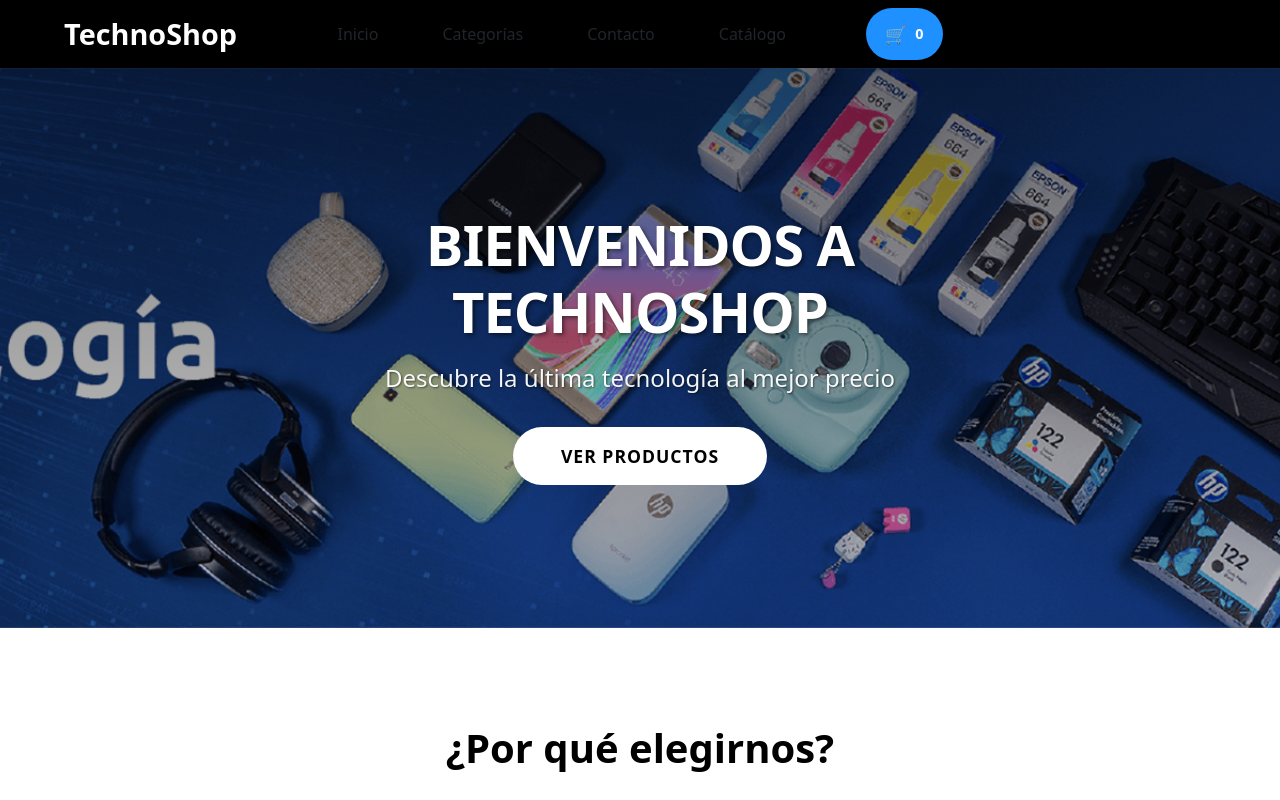
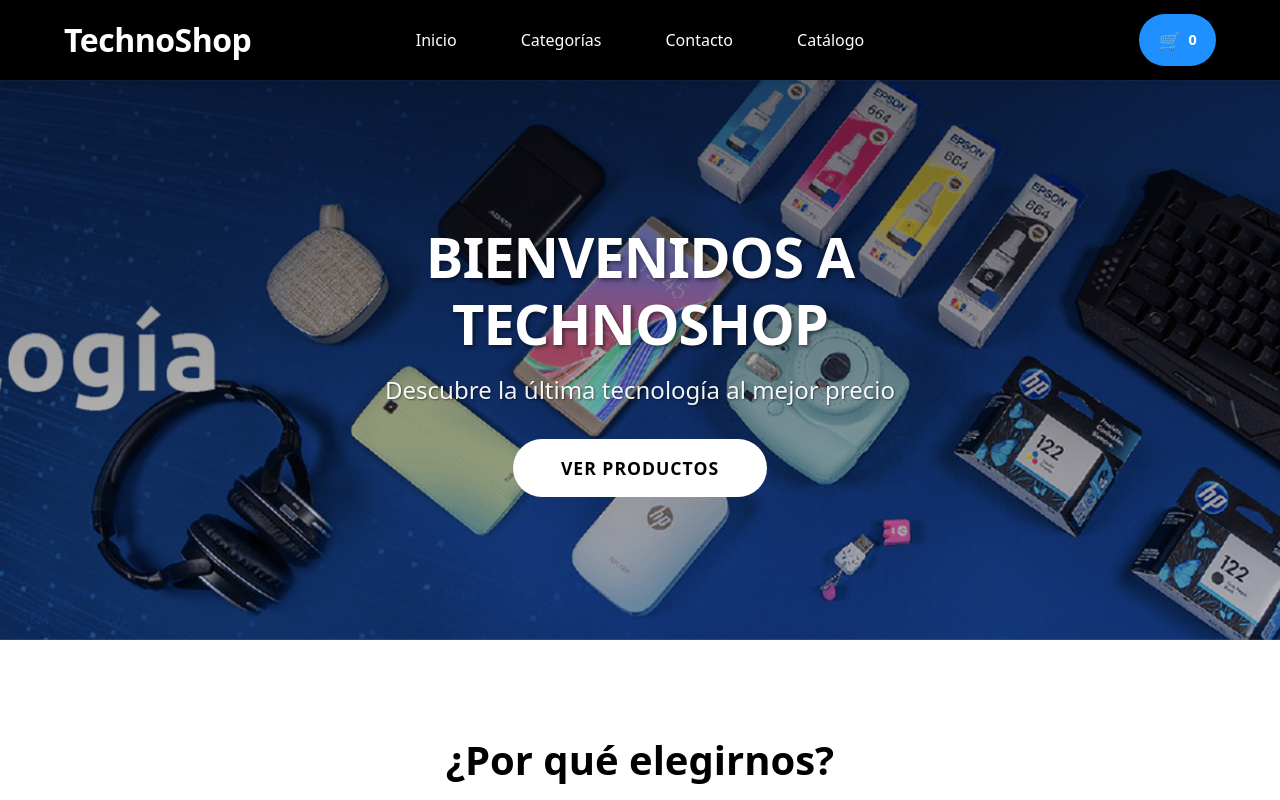
Before and after one commit to VaneSolis/Technoshop, a React (Vite) app: page / in a window 1280 px wide. Shown: the top 800 px of the page. Built offline with nearby package versions, Linux system fonts and the light colour scheme.

Commit message:
Restaurados los estilos originales de la barra de navegación

```diff
--- a/src/components/navigation/NavBar.css
+++ b/src/components/navigation/NavBar.css
@@ -10,22 +10,27 @@
 }
 
 .navbar {
-    background-color: #000;
-    padding: 1rem 0;
+    background-color: #000000;
+    box-shadow: 0 2px 10px rgba(0, 0, 0, 0.1);
     position: fixed;
     top: 0;
     left: 0;
     right: 0;
     z-index: 1000;
+    height: 80px;
+    width: 100%;
 }
 
 .navbar-container {
+    width: 100%;
     max-width: 1440px;
     margin: 0 auto;
     padding: 0 2rem;
     display: flex;
     justify-content: space-between;
     align-items: center;
+    height: 100%;
+    position: relative;
 }
 
 .logo {
@@ -37,31 +42,60 @@
 }
 
 .logo h1 {
+    margin: 0;
+    font-size: 2rem;
+    font-weight: 600;
+    letter-spacing: -0.5px;
     color: #fff;
-    font-size: 1.8rem;
-    margin: 0;
-    font-weight: 600;
+    -webkit-text-fill-color: #fff;
+    background: none;
 }
 
 .nav-menu {
     display: flex;
+    gap: 3rem;
+    align-items: center;
+    margin: 0 auto;
+    padding: 0;
     list-style: none;
-    margin: 0;
-    padding: 0;
-    align-items: center;
-    gap: 2rem;
+    height: 100%;
+    justify-content: center;
+    flex: 1;
 }
 
 .nav-link {
-    color: #fff;
     text-decoration: none;
-    font-size: 1rem;
+    color: #fff !important;
     font-weight: 500;
-    transition: color 0.3s ease;
+    font-size: 1.1rem;
+    transition: all 0.3s ease;
+    position: relative;
+    height: 100%;
+    display: flex;
+    align-items: center;
+    padding: 0 1rem;
 }
 
 .nav-link:hover {
-    color: #ccc;
+    color: #fff !important;
+    text-shadow: 0 0 15px rgba(255, 255, 255, 0.8);
+}
+
+.nav-link::after {
+    content: '';
+    position: absolute;
+    bottom: 0;
+    left: 0;
+    width: 100%;
+    height: 3px;
+    background: linear-gradient(90deg, #1e90ff, #00bfff);
+    transform: scaleX(0);
+    transition: transform 0.3s ease;
+    border-radius: 3px;
+}
+
+.nav-link:hover::after {
+    transform: scaleX(1);
 }
 
 .menu-toggle {
@@ -137,37 +171,93 @@
 }
 
 .dropdown-content .nav-link {
-    color: #000;
+    color: #000 !important;
     padding: 0.75rem 1rem;
     display: block;
     transition: background-color 0.3s ease;
+    height: auto;
+    text-shadow: none;
 }
 
 .dropdown-content .nav-link:hover {
     background-color: #f5f5f5;
-    color: #000;
+    color: #000 !important;
+    text-shadow: none;
+}
+
+.dropdown-content .nav-link::after {
+    display: none;
 }
 
 /* Estilos para móviles */
 @media screen and (max-width: 768px) {
+    .navbar {
+        height: 60px;
+    }
+
+    .navbar-container {
+        padding: 0 1rem;
+    }
+
+    .logo {
+        left: 1rem;
+    }
+
+    .logo h1 {
+        font-size: 1.5rem;
+    }
+
     .menu-toggle {
         display: block;
+        right: 1rem;
     }
 
     .nav-menu {
-        display: none;
-        position: absolute;
-        top: 100%;
+        position: fixed;
+        top: 60px;
         left: 0;
         right: 0;
-        background-color: #000;
+        background-color: rgba(0, 0, 0, 0.98);
         flex-direction: column;
-        padding: 1rem 0;
-        gap: 1rem;
+        padding: 2rem;
+        gap: 1.5rem;
+        transform: translateY(-150%);
+        transition: transform 0.3s ease-in-out;
+        backdrop-filter: blur(10px);
+        height: auto;
+        justify-content: flex-start;
     }
 
     .nav-menu.active {
+        transform: translateY(0);
+    }
+
+    .nav-link {
+        color: #fff !important;
+        font-size: 1.2rem;
+        width: 100%;
+        text-align: center;
+        padding: 1rem;
+        height: auto;
+        border-radius: 8px;
+        background: rgba(255, 255, 255, 0.05);
+    }
+
+    .nav-link:hover {
+        background: rgba(255, 255, 255, 0.1);
+        transform: translateY(-2px);
+    }
+
+    .nav-link::after {
+        display: none;
+    }
+
+    .cart-widget {
+        position: static;
+        margin-top: 1rem;
+        width: 100%;
         display: flex;
+        justify-content: center;
     }
 
     .dropdown-content {
@@ -186,19 +276,21 @@
     }
 
     .dropdown-content .nav-link {
-        color: #fff;
+        color: #fff !important;
         padding: 0.5rem 1rem;
+        background: none;
     }
 
     .dropdown-content .nav-link:hover {
         background-color: rgba(255,255,255,0.1);
-        color: #fff;
+        color: #fff !important;
     }
 }
 
 /* Estilos para el carrito */
 .cart-widget {
-    margin-left: 1rem;
+    position: absolute;
+    right: 2rem;
 }
 
 /* Estilos para tablets */
@@ -260,27 +352,3 @@
         margin-top: 60px;
     }
 }
-
-@media screen and (max-width: 768px) {
-    .dropdown-content {
-        position: static;
-        display: none;
-        background-color: transparent;
-        box-shadow: none;
-        padding-left: 20px;
-    }
-
-    .dropdown:hover .dropdown-content,
-    .dropdown:focus .dropdown-content,
-    .dropdown:active .dropdown-content {
-        display: flex;
-    }
-
-    .dropdown-content .nav-link {
-        color: inherit;
-    }
-
-    .dropdown-content .nav-link:hover {
-        background-color: transparent;
-    }
-}
```
